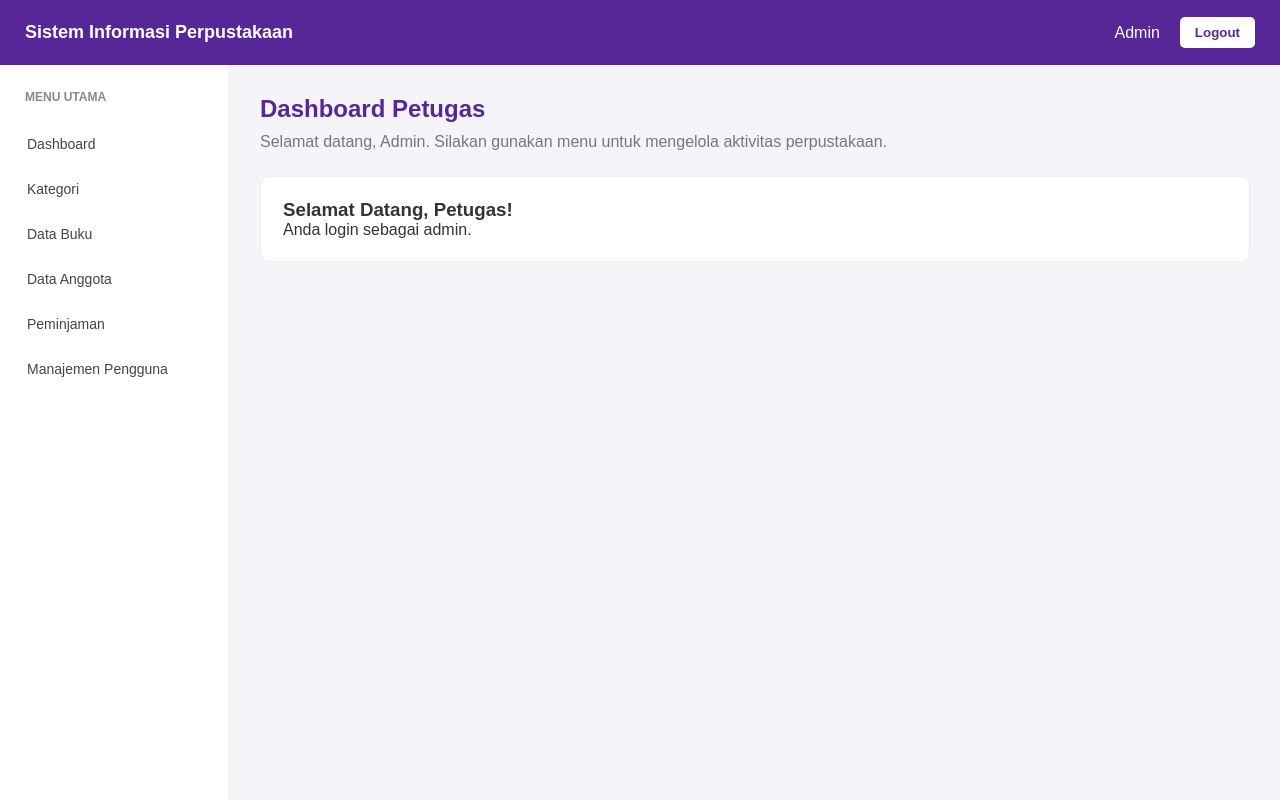
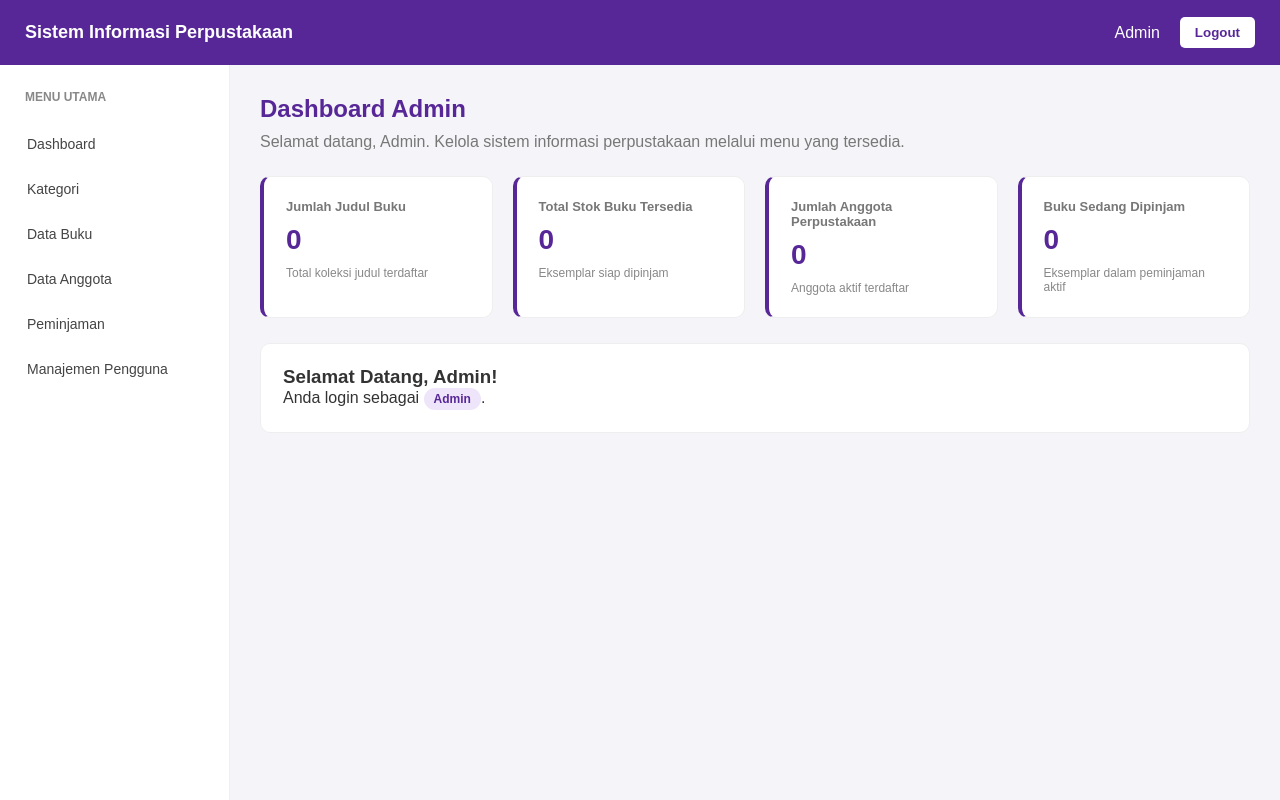
Before and after one commit to muhihsan1585-lab/Sistem-Informasi-Perpustakaan-Sederhana, a Laravel app: page /petugas/dashboard in a window 1280 px wide. Run offline with Laravel 12, Linux system fonts and the light colour scheme; a user stored in the database is signed in; data comes from the database, SQL or seed files in the repository; data that the repository does not hold is empty; parts of the project's set-up code (start-up, migrations or seed data) failed here and were passed over.

Commit message:
feat: implementasi dashboard management untuk admin dan petugas

```diff
--- /dev/null
+++ b/app/Http/Controllers/DashboardController.php
@@ -0,0 +1,44 @@
+<?php
+
+namespace App\Http\Controllers;
+
+use App\Models\Book;
+use App\Models\Borrowing;
+use App\Models\Member;
+use Illuminate\Support\Facades\Auth;
+use Illuminate\Support\Facades\DB;
+
+class DashboardController extends Controller
+{
+    public function index()
+    {
+        // 1. Jumlah judul buku
+        $totalBookTitles = Book::count();
+
+        // 2. Total stok buku yang tersedia
+        $totalAvailableStock = Book::sum('stock');
+
+        // 3. Jumlah anggota perpustakaan
+        $totalMembers = Member::count();
+
+        // 4. Jumlah buku yang sedang dipinjam (status 'borrowed' melalui tabel pivot)
+        $borrowedPivotTable = (new Borrowing())->books()->getTable();
+        $totalBorrowedBooks = DB::table($borrowedPivotTable)
+            ->join('borrowings', 'borrowings.id', '=', "{$borrowedPivotTable}.borrowing_id")
+            ->where('borrowings.status', 'borrowed')
+            ->count();
+
+        $data = compact(
+            'totalBookTitles',
+            'totalAvailableStock',
+            'totalMembers',
+            'totalBorrowedBooks'
+        );
+
+        if (Auth::user()->role === 'admin') {
+            return view('admin.dashboard', $data);
+        }
+
+        return view('petugas.dashboard', $data);
+    }
+}
--- a/public/css/style.css
+++ b/public/css/style.css
@@ -572,3 +572,59 @@ BORROWING MANAGEMENT
 .borrowing-status {
     transition: all 0.2s ease;
 }
+/* ==============================
+   DASHBOARD STATS GRID
+============================== */
+
+.stats-grid {
+    display: grid;
+    grid-template-columns: repeat(4, minmax(0, 1fr));
+    gap: 20px;
+    margin-bottom: 25px;
+}
+
+.stat-card {
+    background: white;
+    padding: 22px;
+    border-radius: 10px;
+    border: 1px solid #eee;
+    border-left: 4px solid #572797;
+    display: flex;
+    flex-direction: column;
+    gap: 10px;
+    transition: transform 0.2s ease, box-shadow 0.2s ease;
+}
+
+.stat-card:hover {
+    transform: translateY(-2px);
+    box-shadow: 0 6px 16px rgba(87, 39, 151, 0.08);
+}
+
+.stat-label {
+    font-size: 13px;
+    font-weight: 600;
+    color: #777;
+}
+
+.stat-value {
+    font-size: 28px;
+    font-weight: bold;
+    color: #572797;
+}
+
+.stat-hint {
+    font-size: 12px;
+    color: #888;
+}
+
+@media (max-width: 1024px) {
+    .stats-grid {
+        grid-template-columns: repeat(2, minmax(0, 1fr));
+    }
+}
+
+@media (max-width: 600px) {
+    .stats-grid {
+        grid-template-columns: 1fr;
+    }
+}
--- a/resources/views/admin/dashboard.blade.php
+++ b/resources/views/admin/dashboard.blade.php
@@ -8,8 +8,34 @@
     Selamat datang, {{ Auth::user()->name }}. Kelola sistem informasi perpustakaan melalui menu yang tersedia.
 </p>
 
+<div class="stats-grid">
+    <div class="stat-card">
+        <span class="stat-label">Jumlah Judul Buku</span>
+        <strong class="stat-value">{{ $totalBookTitles }}</strong>
+        <span class="stat-hint">Total koleksi judul terdaftar</span>
+    </div>
+
+    <div class="stat-card">
+        <span class="stat-label">Total Stok Buku Tersedia</span>
+        <strong class="stat-value">{{ $totalAvailableStock }}</strong>
+        <span class="stat-hint">Eksemplar siap dipinjam</span>
+    </div>
+
+    <div class="stat-card">
+        <span class="stat-label">Jumlah Anggota Perpustakaan</span>
+        <strong class="stat-value">{{ $totalMembers }}</strong>
+        <span class="stat-hint">Anggota aktif terdaftar</span>
+    </div>
+
+    <div class="stat-card">
+        <span class="stat-label">Buku Sedang Dipinjam</span>
+        <strong class="stat-value">{{ $totalBorrowedBooks }}</strong>
+        <span class="stat-hint">Eksemplar dalam peminjaman aktif</span>
+    </div>
+</div>
+
 <div class="dashboard-card">
     <h3>Selamat Datang, Admin!</h3>
-    <p>Anda login sebagai {{ Auth::user()->role }}.</p>
+    <p>Anda login sebagai <span class="badge badge-admin">{{ ucfirst(Auth::user()->role) }}</span>.</p>
 </div>
 @endsection
--- a/resources/views/petugas/dashboard.blade.php
+++ b/resources/views/petugas/dashboard.blade.php
@@ -8,8 +8,34 @@
     Selamat datang, {{ Auth::user()->name }}. Silakan gunakan menu untuk mengelola aktivitas perpustakaan.
 </p>
 
+<div class="stats-grid">
+    <div class="stat-card">
+        <span class="stat-label">Jumlah Judul Buku</span>
+        <strong class="stat-value">{{ $totalBookTitles }}</strong>
+        <span class="stat-hint">Total koleksi judul terdaftar</span>
+    </div>
+
+    <div class="stat-card">
+        <span class="stat-label">Total Stok Buku Tersedia</span>
+        <strong class="stat-value">{{ $totalAvailableStock }}</strong>
+        <span class="stat-hint">Eksemplar siap dipinjam</span>
+    </div>
+
+    <div class="stat-card">
+        <span class="stat-label">Jumlah Anggota Perpustakaan</span>
+        <strong class="stat-value">{{ $totalMembers }}</strong>
+        <span class="stat-hint">Anggota aktif terdaftar</span>
+    </div>
+
+    <div class="stat-card">
+        <span class="stat-label">Buku Sedang Dipinjam</span>
+        <strong class="stat-value">{{ $totalBorrowedBooks }}</strong>
+        <span class="stat-hint">Eksemplar dalam peminjaman aktif</span>
+    </div>
+</div>
+
 <div class="dashboard-card">
     <h3>Selamat Datang, Petugas!</h3>
-    <p>Anda login sebagai {{ Auth::user()->role }}.</p>
+    <p>Anda login sebagai <span class="badge badge-petugas">{{ ucfirst(Auth::user()->role) }}</span>.</p>
 </div>
 @endsection
--- a/routes/web.php
+++ b/routes/web.php
@@ -7,6 +7,7 @@ use App\Http\Controllers\BookController;
 use App\Http\Controllers\CategoryController;
 use App\Http\Controllers\AuthController;
 use App\Http\Controllers\BorrowingController;
+use App\Http\Controllers\DashboardController;
 
 Route::middleware('guest')->group(function () {
     Route::get('/login', [AuthController::class, 'showLogin'])->name('login');
@@ -18,15 +19,11 @@ Route::post('/logout', [AuthController::class, 'logout'])
     ->name('logout');
 
 Route::middleware(['auth', 'role:admin'])->prefix('admin')->name('admin.')->group(function () {
-    Route::get('/dashboard', function () {
-        return view('admin.dashboard');
-    })->name('dashboard');
+    Route::get('/dashboard', [DashboardController::class, 'index'])->name('dashboard');
 });
 
 Route::middleware(['auth', 'role:petugas'])->prefix('petugas')->name('petugas.')->group(function () {
-    Route::get('/dashboard', function () {
-        return view('petugas.dashboard');
-    })->name('dashboard');
+    Route::get('/dashboard', [DashboardController::class, 'index'])->name('dashboard');
 });
 
 // Admin dan Petugas: bisa melihat kategori
@@ -52,7 +49,6 @@ Route::middleware(['auth', 'role:admin'])->group(function () {
     Route::resource('users', UserController::class)->except(['show']);
 });
 
-
 // Admin dan Petugas: mengelola peminjaman
 Route::middleware(['auth', 'role:admin,petugas'])
     ->group(function () {
```
